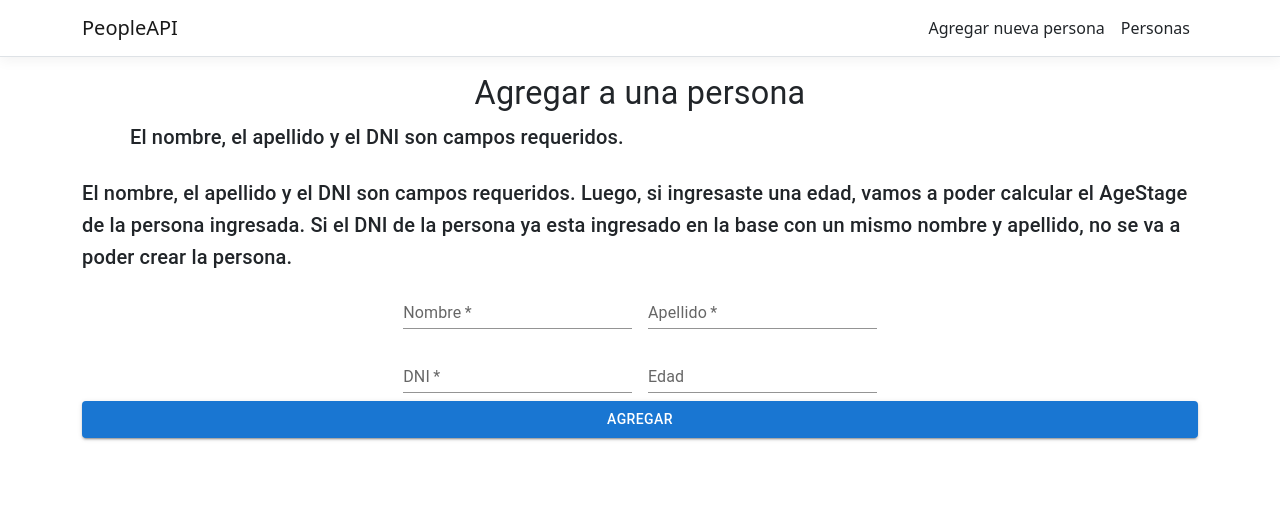
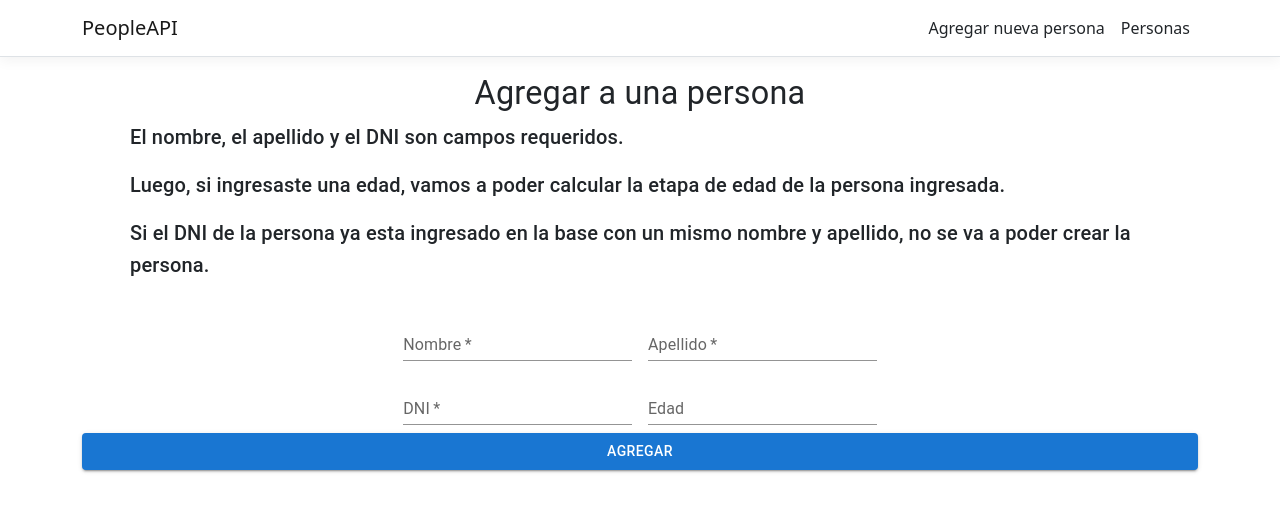
Before and after one commit to solfonte/PeopleAPI, a React (Create React App) app in the folder ClientApp/: page /New-Person in a window 1280 px wide. Shown: the top 512 px of the page. Built offline with nearby package versions, Linux system fonts and the light colour scheme.

Commit message:
fix: age bug

```diff
--- a/ClientApp/src/components/PersonForm.js
+++ b/ClientApp/src/components/PersonForm.js
@@ -22,7 +22,7 @@ export default function PersonForm({data, operationType, parentFunction, setNoti
     const [firstName, setFirstName] = useState(data["firstName"]? data["firstName"] : '');
     const [lastName, setLastName] = useState(data["lastName"]? data["lastName"] : '');
     const [nationalID, setNationalID] = useState(data["nationalID"]? data["nationalID"] : '');
-    const [age, setAge] = useState(data["age"]? data["age"] : '');
+    const [age, setAge] = useState(data["age"]? data["age"] : null);
 
     const HandleClick = () => {
       parentFunction(firstName, lastName, nationalID, age);
@@ -44,16 +44,14 @@ export default function PersonForm({data, operationType, parentFunction, setNoti
         </div>
         <div align="left">
 
-        <ThemeProvider theme={theme}>
+        <ThemeProvider theme={theme} textAlign="left">
           <Typography variant="h6">
               <List sx={{ display: 'list-item' }}>
                 <ListItem>El nombre, el apellido y el DNI son campos requeridos.</ListItem>
+                <ListItem>Luego, si ingresaste una edad, vamos a poder calcular la etapa de edad de la persona ingresada.</ListItem>
+                <ListItem>Si el DNI de la persona ya esta ingresado en la base con un mismo nombre y apellido, no se va a poder crear la persona.</ListItem>
               </List>
 
-              El nombre, el apellido y el DNI son campos requeridos.
-              Luego, si ingresaste una edad, vamos a poder calcular
-              el AgeStage de la persona ingresada.
-              Si el DNI de la persona ya esta ingresado en la base con un mismo nombre y apellido, no se va a poder crear la persona.
           </Typography>
         </ThemeProvider>
         </div>
```
